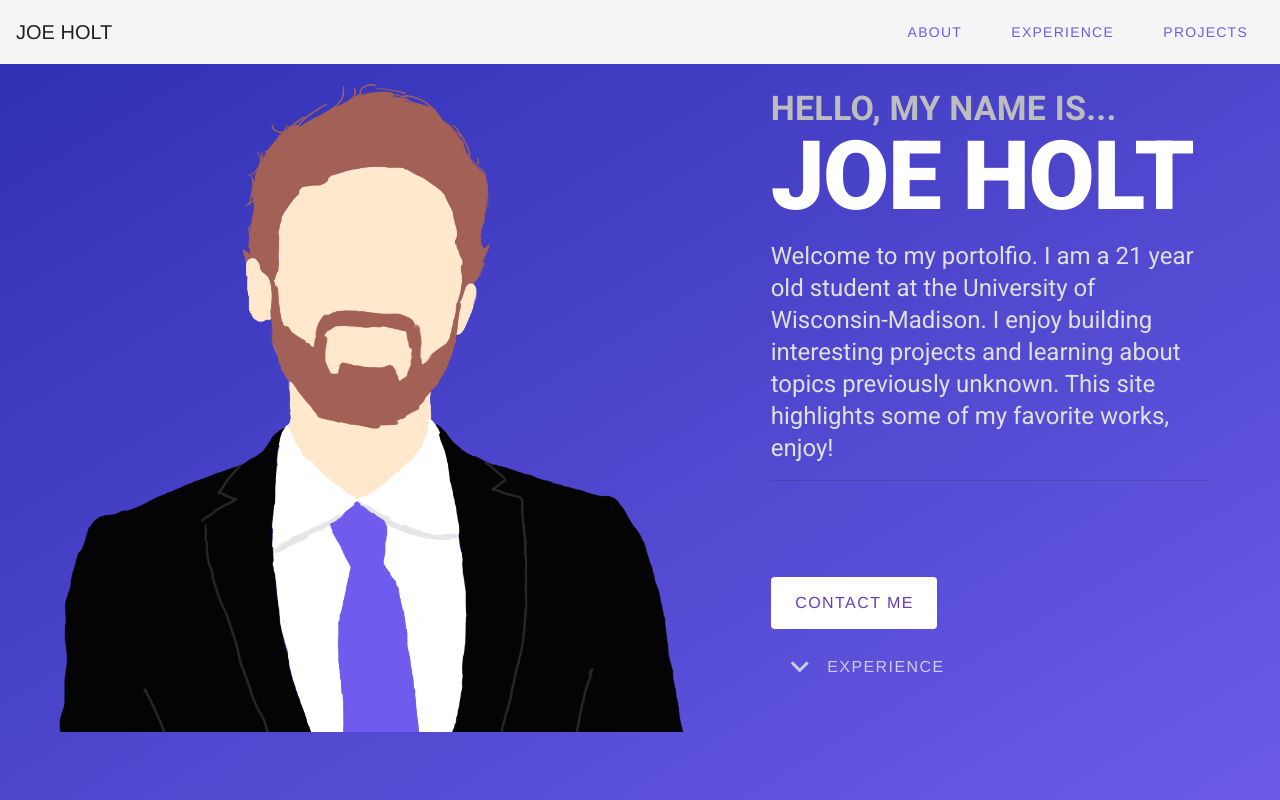
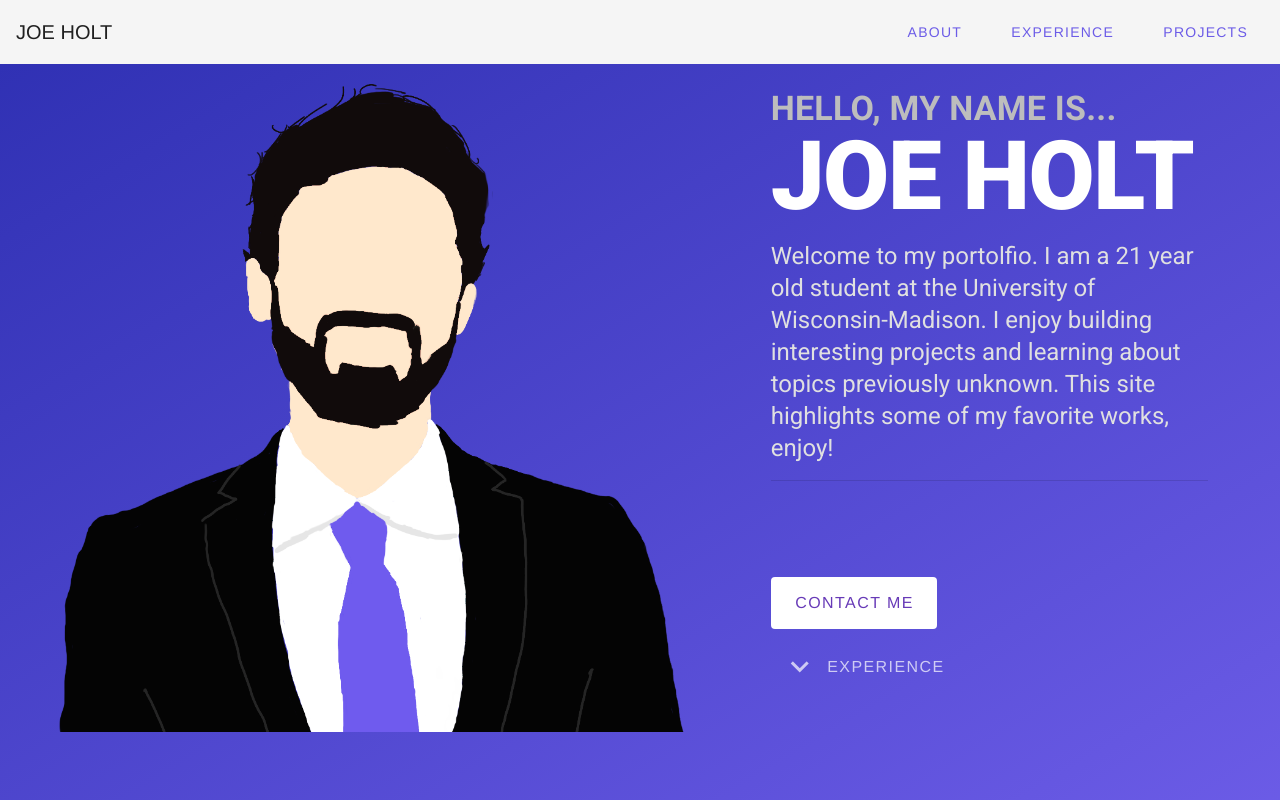
Before and after one commit to JoeHolt/Portfolio, a Vue app: page /#/ in a window 1280 px wide. Shown: the top 800 px of the page. Built offline with nearby package versions, Linux system fonts and the light colour scheme.

Commit message:
Made hair color darker on image

```diff
--- a/src/components/IntroPage.vue
+++ b/src/components/IntroPage.vue
@@ -3,7 +3,7 @@
     <v-row class="full-height">
       <!-- Image half of screen -->
       <v-col class="gih--img_container noselect" :cols="7">
-        <img src="@/assets/simple_joe.png" class="gih--header_img" />
+        <img src="@/assets/simple_joe_fixed.png" class="gih--header_img" />
       </v-col>
       <!-- Text half of screen -->
       <v-col :cols="5">
```
Also changed, not shown: src/assets/simple_joe_fixed.png (added).
